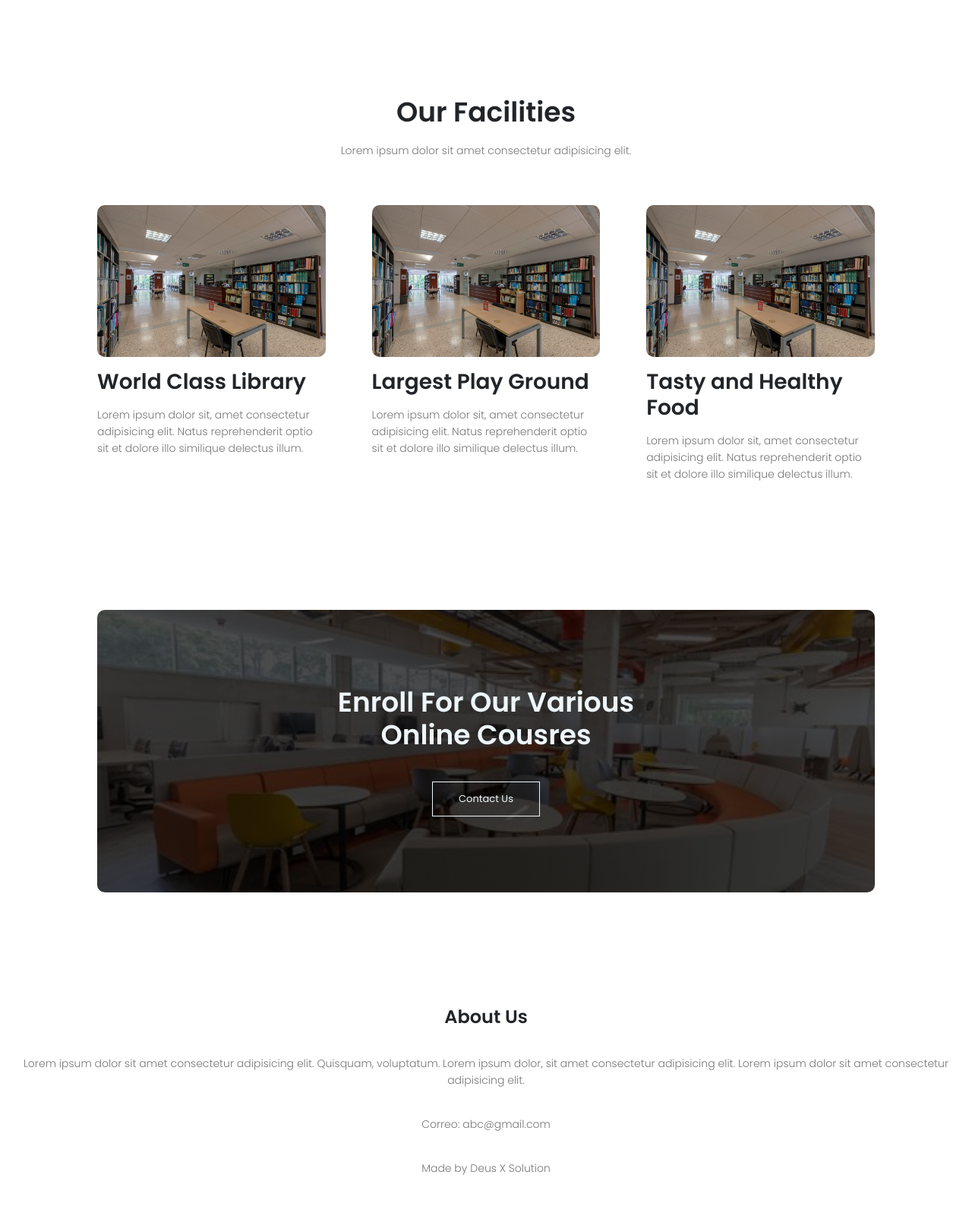
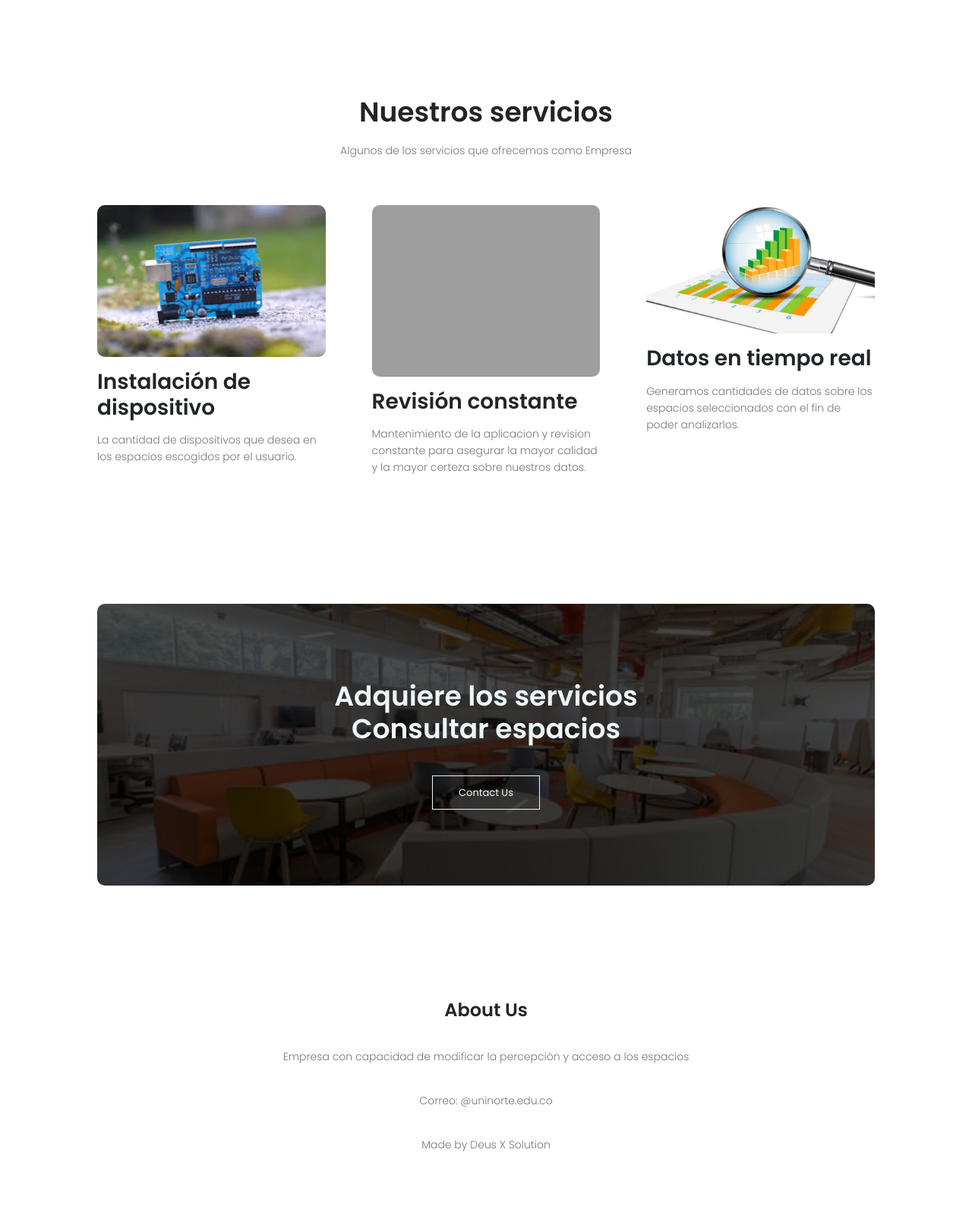
Before and after one commit to wilsone24/Manage-Spaces-Project, a Flask app: page /index in a window 1280 px wide. Shown: the part 1725-3330 px from the top of the page at 76% size. After the commit the page ends 3241 px from the top, so only its background shows below. Run offline with Flask 3, Linux system fonts and the light colour scheme; grey boxes are pictures that could not be loaded.

Commit message:
Correcciones

```diff
--- /dev/null
+++ b/src/static/js/menu.js
@@ -0,0 +1,9 @@
+/*para toggle menu*/
+var navLinks = document.getElementById("navLinks");
+
+function showMenu() {
+    navLinks.style.right = "0";
+}
+function hideMenu() {
+    navLinks.style.right = "-200px";
+}
--- a/src/static/js/script.js
+++ b/src/static/js/script.js
@@ -4,37 +4,37 @@ let products = {
       productName: "Biblioteca Karl C. Parrish Jr.",
       category: "Topwear",
       ocuppation: "35",
-      image: "white-tshirt.jpg",
+      image: "{{url_for('static', filename='img/biblio.jpg')}}",
     },
     {
       productName: "Casa de Estudio Alfredo Correa De Andreis",
       category: "Bottomwear",
       ocuppation: "64",
-      image: "short-skirt.jpg",
+      image: "img/biblio.jpg",
     },
     {
       productName: "Bloque k salon cree",
       category: "Watch",
       ocuppation: "99",
-      image: "sporty-smartwatch.jpg",
+      image: "img/biblio.jpg",
     },
     {
       productName: "Bloque J sala konder",
       category: "Jacket",
       ocuppation: "29",
-      image: "knitted-top.jpg",
+      image: "img/biblio.jpg",
     },
     {
       productName: "Bloque b piso 2",
       category: "Bottomwear",
       ocuppation: "129",
-      image: "black-leather-jacket.jpg",
+      image: "img/biblio.jpg",
     },
     {
       productName: "Bloque F piso 2",
       category: "Jacket",
       ocuppation: "89",
-      image: "pink-trousers.jpg",
+      image: "img/biblio.jpg",
     },
   ],
 };
@@ -48,7 +48,7 @@ function createCard(product) {
   let image = document.createElement("img");
   image.setAttribute("src", product.image);
   imgContainer.appendChild(image);
-  card.appendChild(imgContainer);
+
 
   let container = document.createElement("div");
   container.classList.add("container");
--- a/src/templates/auth/login.html
+++ b/src/templates/auth/login.html
@@ -22,7 +22,7 @@
     {% endif %}
 
     {% endwith %}
-    <h1 class="h3 mb-3 fw-normal">Please sign in</h1>
+    <h1 class="h3 mb-3 fw-normal">Login</h1>
     <div class="form-floating">
         <input type="text" class="form-control" id="username" name="username" placeholder="Username">
         <label for="username">Username</label>
@@ -31,6 +31,6 @@
         <input type="password" class="form-control" name="password" placeholder="Password">
         <label for="password">Password</label>
     </div>
-    <button class="w-100 btn btn-lg btn-primary" type="submit">Sign in</button>
+    <button class="w-100 btn btn-lg btn-primary" type="submit">Login</button>
 </form>
 {% endblock %}
--- a/src/templates/auth/register.html
+++ b/src/templates/auth/register.html
@@ -9,7 +9,7 @@
 {% block body %}
 <form class="form-signin" action="/register" method="POST">
     <img class="mb-4" src="{{ url_for('static', filename='img/logo.png') }}" alt="" width="100" height="100">
-    <h1 class="h3 mb-3 fw-normal">Registrate</h1>
+    <h1 class="h3 mb-3 fw-normal">Register</h1>
 
     <div class="form-floating">
         <input type="text" class="form-control" id="username" name="username2" placeholder="Username">
@@ -23,6 +23,6 @@
         <input type="password" class="form-control" name="password2" placeholder="Password">
         <label for="password">Password</label>
     </div>
-    <button class="w-100 btn btn-lg btn-primary" type="submit">Registrate</button>
+    <button class="w-100 btn btn-lg btn-primary" type="submit">Register</button>
 </form>
 {% endblock %}
--- a/src/templates/contact.html
+++ b/src/templates/contact.html
@@ -76,10 +76,10 @@
 <!--Se agrega el footer-->
 <section class="footer">
   <h4>About Us</h4>
-  <p>Lorem ipsum dolor sit amet consectetur adipisicing elit. Quisquam, voluptatum. Lorem ipsum dolor, sit amet consectetur adipisicing elit. Lorem ipsum dolor sit amet consectetur adipisicing elit. </p>
-  <p>Correo: abc@gmail.com</p>
+  <p>Empresa con capacidad de modificar la percepción y acceso a los espacios </p>
+  <p>Correo: @uninorte.edu.co</p>
   <p>Made by Deus X Solution</p>
 </section>
 
-<script src="script.js"></script>
+<script src="{{ url_for('static', filename='js/menu.js') }}"></script>
 {% endblock %}
--- a/src/templates/index.html
+++ b/src/templates/index.html
@@ -86,23 +86,23 @@
 
   <!--Se agrega la sección de facilities--> <!-- {{ url_for('static', filename='img/biblio.png') }} -->
   <section class="facilities">
-    <h1>Our Facilities</h1>
-    <p>Lorem ipsum dolor sit amet consectetur adipisicing elit. </p>
+    <h1>Nuestros servicios</h1>
+    <p>Algunos de los servicios que ofrecemos como Empresa </p>
     <div class="row">
       <div class="facilities-col">
-        <img src="{{ url_for('static', filename='img/biblio.jpg') }}">
-        <h3>World Class Library</h3>
-        <p>Lorem ipsum dolor sit, amet consectetur adipisicing elit. Natus reprehenderit optio sit et dolore illo similique delectus illum.</p>
+        <img src="{{ url_for('static', filename='img/arduino.jpg') }}">
+        <h3>Instalación de dispositivo</h3>
+        <p>La cantidad de dispositivos que desea en los espacios escogidos por el usuario.</p>
       </div>
       <div class="facilities-col">
-        <img src="{{ url_for('static', filename='img/biblio.jpg') }}">
-        <h3>Largest Play Ground</h3>
-        <p>Lorem ipsum dolor sit, amet consectetur adipisicing elit. Natus reprehenderit optio sit et dolore illo similique delectus illum.</p>
+        <img src="{{ url_for('static', filename='img/biblioteca.jpg') }}">
+        <h3>Revisión constante</h3>
+        <p>Mantenimiento de la aplicacion y revision constante para asegurar la mayor calidad y la mayor certeza sobre nuestros datos.</p>
       </div>
       <div class="facilities-col">
-        <img src="{{ url_for('static', filename='img/biblio.jpg') }}">
-        <h3>Tasty and Healthy Food</h3>
-        <p>Lorem ipsum dolor sit, amet consectetur adipisicing elit. Natus reprehenderit optio sit et dolore illo similique delectus illum.</p>
+        <img src="{{ url_for('static', filename='img/estadistica.jpg') }}">
+        <h3>Datos en tiempo real</h3>
+        <p>Generamos cantidades de datos sobre los espacios seleccionados con el fin de poder analizarlos.</p>
       </div>
     </div>
   </section>
@@ -110,19 +110,19 @@
   <!--Se agrega la sección de contacto-->
 
   <section class="cta">
-    <h1>Enroll For Our Various <br>Online Cousres</h1>
+    <h1>Adquiere los servicios <br>Consultar espacios</h1>
     <a href= "/contact" class="hero-btn">Contact Us</a>
   </section>
 
   <!--Se agrega el footer-->
   <section class="footer">
     <h4>About Us</h4>
-    <p>Lorem ipsum dolor sit amet consectetur adipisicing elit. Quisquam, voluptatum. Lorem ipsum dolor, sit amet consectetur adipisicing elit. Lorem ipsum dolor sit amet consectetur adipisicing elit. </p>
-    <p>Correo: abc@gmail.com</p>
+    <p>Empresa con capacidad de modificar la percepción y acceso a los espacios </p>
+    <p>Correo: @uninorte.edu.co</p>
     <p>Made by Deus X Solution</p>
   </section>
 
-<script src="script.js"></script>
+  <script src="{{ url_for('static', filename='js/menu.js') }}"></script>
 </body>
 </html>
 
```
Also changed, not shown: src/database/databa.db, src/static/img/arduino.jpg (added), src/static/img/casaestudio.jpg (added), src/static/img/estadistica.jpg (added), src/static/img/konder.jpg (added), 1 other file.
